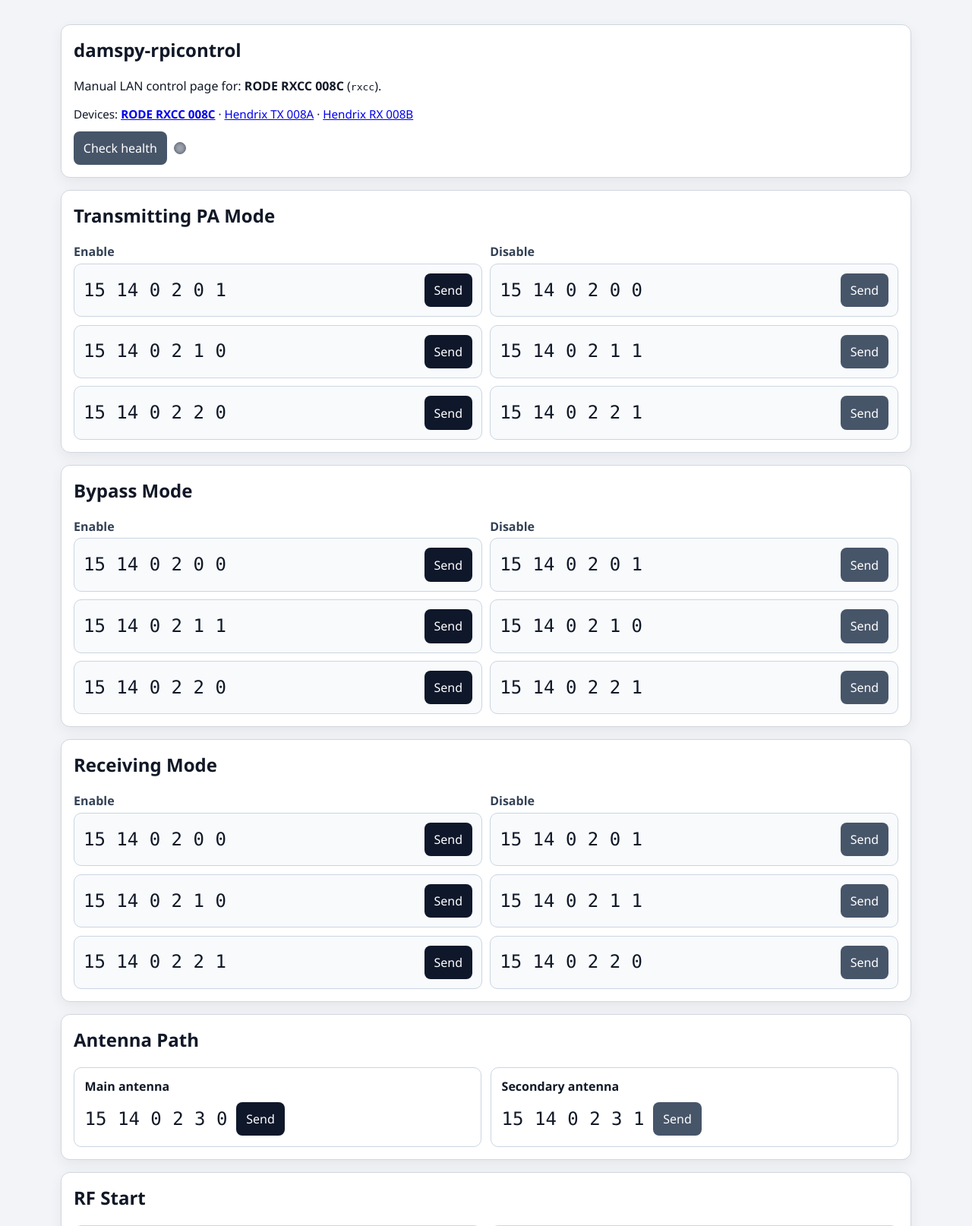
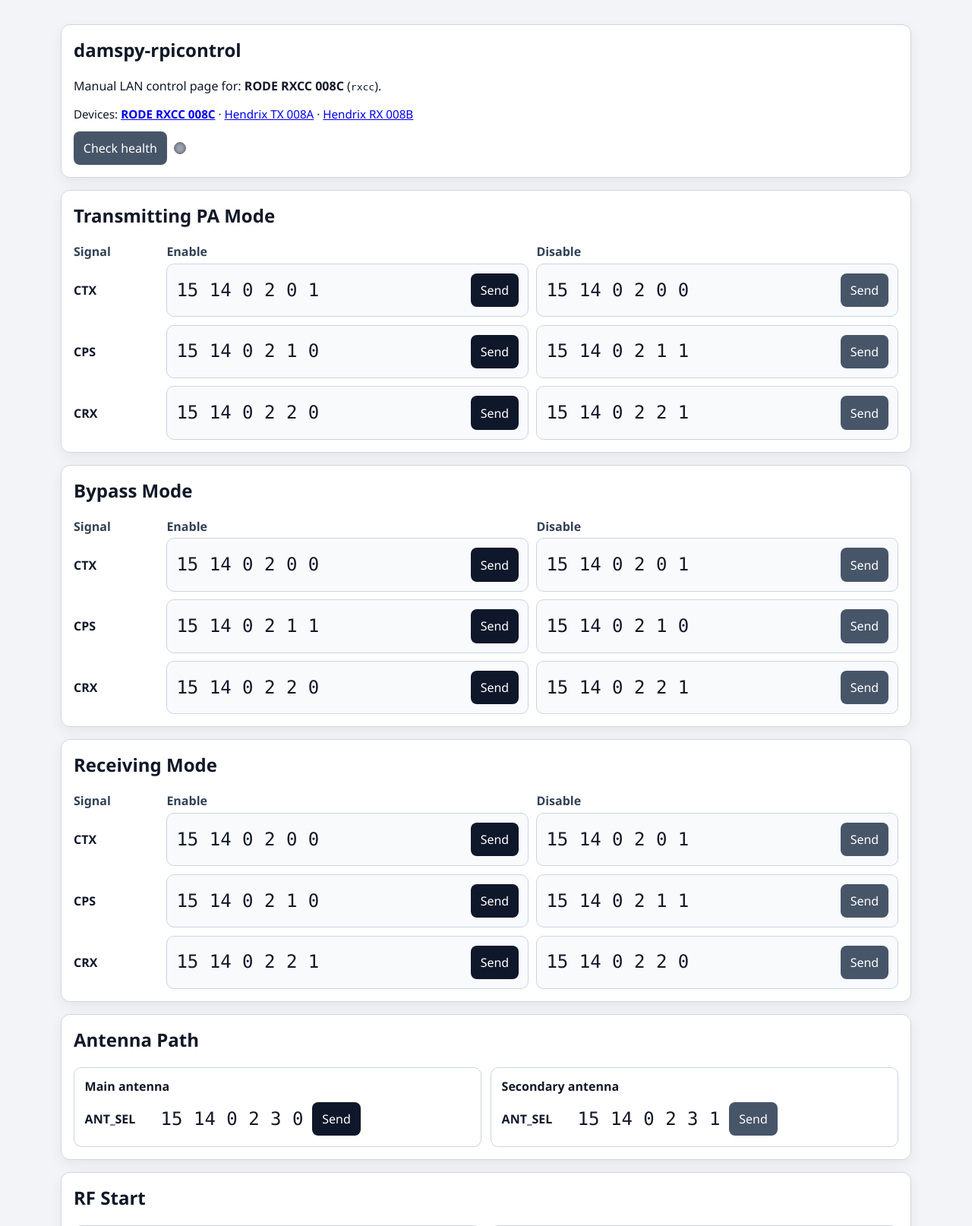
Before and after one commit to rfsoul/damspy-rpicontrol, a FastAPI app: page / in a window 1280 px wide. Shown: the top 1614 px of the page at 76% size. Run offline with FastAPI, Linux system fonts and the light colour scheme.

Commit message:
rxcc: label GPIO command rows by signal name
Update the RXCC control page to label each GPIO command row by its
hardware signal name: CTX, CPS, CRX, and ANT_SEL.

Rework the mode tables to show Signal / Enable / Disable so the repeated
byte strings are easier to interpret as individual pin writes rather
than distinct command families.

Keep the antenna controls aligned with the same labeling model and
extend the page test coverage to assert the new signal labels.

```diff
--- a/src/damspy_rpicontrol/templates/rxcc.html
+++ b/src/damspy_rpicontrol/templates/rxcc.html
@@ -26,16 +26,18 @@
     .command-row { display: flex; align-items: center; gap: 0.75rem; margin-top: 0.55rem; flex-wrap: wrap; }
     .command-row code { margin-top: 0; }
     .command-grid { display: grid; gap: 0.65rem; }
-    .command-grid.headers { grid-template-columns: 1fr 1fr; font-weight: 700; color: #334155; margin-bottom: 0.3rem; }
-    .command-grid.rows { grid-template-columns: 1fr 1fr; }
+    .command-grid.headers { grid-template-columns: 7rem 1fr 1fr; font-weight: 700; color: #334155; margin-bottom: 0.3rem; }
+    .command-grid.rows { grid-template-columns: 7rem 1fr 1fr; }
+    .signal-cell { display: flex; align-items: center; font-weight: 700; color: #0f172a; }
     .command-cell { border: 1px solid #cbd5e1; border-radius: 10px; padding: 0.75rem; background: #f8fafc; display: flex; align-items: center; justify-content: space-between; gap: 0.75rem; }
     .command-cell code { display: block; margin: 0; }
     .action-card { border: 1px solid #cbd5e1; border-radius: 10px; padding: 0.85rem; background: #f8fafc; }
     .action-card h3 { margin: 0 0 0.35rem; font-size: 1rem; }
     .action-card p { margin: 0 0 0.85rem; color: #475569; }
     .compact-grid { display: grid; gap: 0.75rem; grid-template-columns: repeat(2, minmax(0, 1fr)); }
+    .signal-pill { font-weight: 700; color: #0f172a; min-width: 5.5rem; }
     @media (max-width: 800px) {
-      .command-grid.headers, .command-grid.rows, .compact-grid { grid-template-columns: 1fr; }
+      .compact-grid { grid-template-columns: 1fr; }
       .command-cell { align-items: flex-start; }
     }
     .health-led { width: 14px; height: 14px; border-radius: 9999px; background: #9ca3af; border: 1px solid #6b7280; box-shadow: inset 0 0 4px rgba(0, 0, 0, 0.45); }
@@ -58,10 +60,12 @@
     <section>
       <h2>Transmitting PA Mode</h2>
       <div class="command-grid headers">
+        <div>Signal</div>
         <div>Enable</div>
         <div>Disable</div>
       </div>
       <div class="command-grid rows">
+        <div class="signal-cell">CTX</div>
         <div class="command-cell">
           <code>15 14 0 2 0 1</code>
           <button type="button" data-gpio-pin="0" data-gpio-level="1">Send</button>
@@ -70,6 +74,7 @@
           <code>15 14 0 2 0 0</code>
           <button class="secondary" type="button" data-gpio-pin="0" data-gpio-level="0">Send</button>
         </div>
+        <div class="signal-cell">CPS</div>
         <div class="command-cell">
           <code>15 14 0 2 1 0</code>
           <button type="button" data-gpio-pin="1" data-gpio-level="0">Send</button>
@@ -78,6 +83,7 @@
           <code>15 14 0 2 1 1</code>
           <button class="secondary" type="button" data-gpio-pin="1" data-gpio-level="1">Send</button>
         </div>
+        <div class="signal-cell">CRX</div>
         <div class="command-cell">
           <code>15 14 0 2 2 0</code>
           <button type="button" data-gpio-pin="2" data-gpio-level="0">Send</button>
@@ -92,10 +98,12 @@
     <section>
       <h2>Bypass Mode</h2>
       <div class="command-grid headers">
+        <div>Signal</div>
         <div>Enable</div>
         <div>Disable</div>
       </div>
       <div class="command-grid rows">
+        <div class="signal-cell">CTX</div>
         <div class="command-cell">
           <code>15 14 0 2 0 0</code>
           <button type="button" data-gpio-pin="0" data-gpio-level="0">Send</button>
@@ -104,6 +112,7 @@
           <code>15 14 0 2 0 1</code>
           <button class="secondary" type="button" data-gpio-pin="0" data-gpio-level="1">Send</button>
         </div>
+        <div class="signal-cell">CPS</div>
         <div class="command-cell">
           <code>15 14 0 2 1 1</code>
           <button type="button" data-gpio-pin="1" data-gpio-level="1">Send</button>
@@ -112,6 +121,7 @@
           <code>15 14 0 2 1 0</code>
           <button class="secondary" type="button" data-gpio-pin="1" data-gpio-level="0">Send</button>
         </div>
+        <div class="signal-cell">CRX</div>
         <div class="command-cell">
           <code>15 14 0 2 2 0</code>
           <button type="button" data-gpio-pin="2" data-gpio-level="0">Send</button>
@@ -126,10 +136,12 @@
     <section>
       <h2>Receiving Mode</h2>
       <div class="command-grid headers">
+        <div>Signal</div>
         <div>Enable</div>
         <div>Disable</div>
       </div>
       <div class="command-grid rows">
+        <div class="signal-cell">CTX</div>
         <div class="command-cell">
           <code>15 14 0 2 0 0</code>
           <button type="button" data-gpio-pin="0" data-gpio-level="0">Send</button>
@@ -138,6 +150,7 @@
           <code>15 14 0 2 0 1</code>
           <button class="secondary" type="button" data-gpio-pin="0" data-gpio-level="1">Send</button>
         </div>
+        <div class="signal-cell">CPS</div>
         <div class="command-cell">
           <code>15 14 0 2 1 0</code>
           <button type="button" data-gpio-pin="1" data-gpio-level="0">Send</button>
@@ -146,6 +159,7 @@
           <code>15 14 0 2 1 1</code>
           <button class="secondary" type="button" data-gpio-pin="1" data-gpio-level="1">Send</button>
         </div>
+        <div class="signal-cell">CRX</div>
         <div class="command-cell">
           <code>15 14 0 2 2 1</code>
           <button type="button" data-gpio-pin="2" data-gpio-level="1">Send</button>
@@ -162,11 +176,11 @@
       <div class="compact-grid">
         <div class="mode-card">
           <p>Main antenna</p>
-          <div class="command-row"><code>15 14 0 2 3 0</code><button type="button" data-gpio-pin="3" data-gpio-level="0">Send</button></div>
+          <div class="command-row"><span class="signal-pill">ANT_SEL</span><code>15 14 0 2 3 0</code><button type="button" data-gpio-pin="3" data-gpio-level="0">Send</button></div>
         </div>
         <div class="mode-card">
           <p>Secondary antenna</p>
-          <div class="command-row"><code>15 14 0 2 3 1</code><button class="secondary" type="button" data-gpio-pin="3" data-gpio-level="1">Send</button></div>
+          <div class="command-row"><span class="signal-pill">ANT_SEL</span><code>15 14 0 2 3 1</code><button class="secondary" type="button" data-gpio-pin="3" data-gpio-level="1">Send</button></div>
         </div>
       </div>
     </section>
```
Also changed, not shown: tests/test_app.py (+5 -0 lines).
